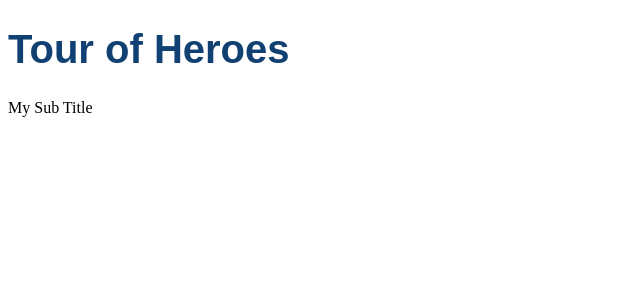
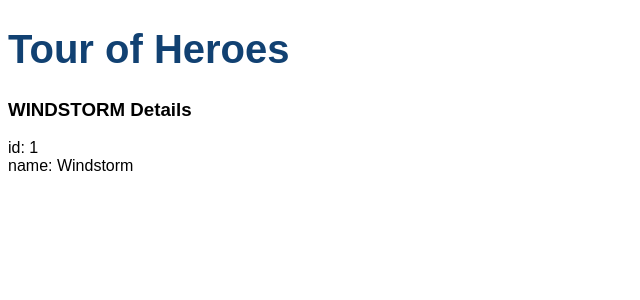
Before and after one commit to diogos21/Heroes-Fatec-2021, an Angular app: page / in a window 1280 px wide. Shown: the top 300 px of the page, without its empty margins (0-640 px from the left). Built offline with nearby package versions, Linux system fonts and the light colour scheme.

Commit message:
Step 1 - partial - Heroes Tutorial

```diff
--- a/src/app/app.component.html
+++ b/src/app/app.component.html
@@ -1,2 +1,2 @@
 <h1>{{title}}</h1>
-{{subTitle}}
+<app-heroes></app-heroes>
--- a/src/app/app.module.ts
+++ b/src/app/app.module.ts
@@ -2,10 +2,12 @@ import { NgModule } from '@angular/core';
 import { BrowserModule } from '@angular/platform-browser';
 
 import { AppComponent } from './app.component';
+import { HeroesComponent } from './heroes/heroes.component';
 
 @NgModule({
   declarations: [
-    AppComponent
+    AppComponent,
+    HeroesComponent
   ],
   imports: [
     BrowserModule
--- /dev/null
+++ b/src/app/hero.ts
@@ -0,0 +1,4 @@
+export interface Hero {
+    id: number;
+    name: string;
+  }
--- /dev/null
+++ b/src/app/heroes/heroes.component.html
@@ -0,0 +1,3 @@
+<h3>{{hero.name | uppercase}} Details</h3>
+<div><span>id: </span>{{hero.id}}</div>
+<div><span>name: </span>{{hero.name}}</div>
--- /dev/null
+++ b/src/app/heroes/heroes.component.ts
@@ -0,0 +1,21 @@
+import { Component, OnInit } from '@angular/core';
+import { Hero } from '../hero';
+
+@Component({
+  selector: 'app-heroes',
+  templateUrl: './heroes.component.html',
+  styleUrls: ['./heroes.component.css']
+})
+export class HeroesComponent implements OnInit {
+
+  hero: Hero = {
+    id: 1,
+    name: 'Windstorm'
+  };
+
+  constructor() { }
+
+  ngOnInit(): void {
+  }
+
+}
```
Also changed, not shown: src/app/heroes/heroes.component.css (added), 1 other file (tests, documents, lock files or other folders).
